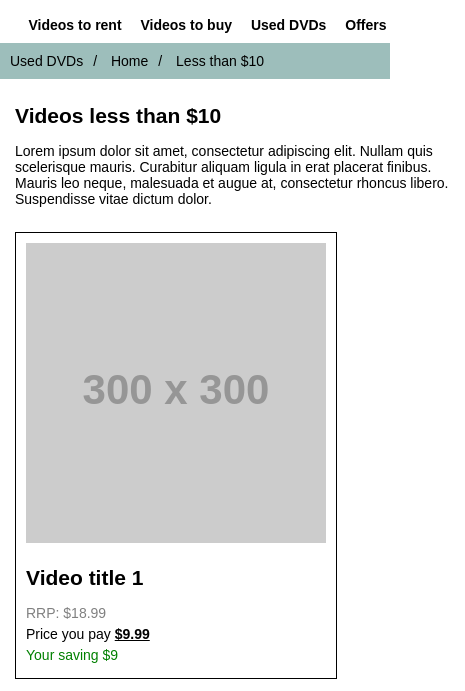
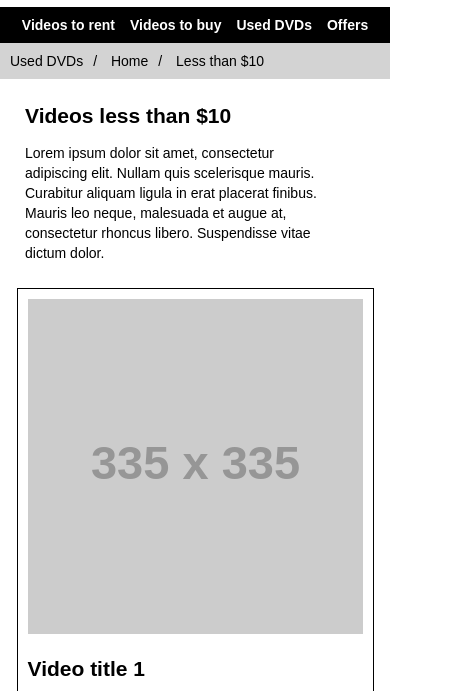
Before and after one commit to robert-arias/Lab-2, a website: page index.html in a window 390 px wide. Shown: the part 103-794 px from the top of the page, 465 px wide, since content can reach past the window. Drawn offline with Linux system fonts and the light colour scheme; placeholder pictures from the web are drawn by us.

Commit message:
mobile done

```diff
--- a/index.html
+++ b/index.html
@@ -34,7 +34,7 @@
         </article>
         <section class="section">
             <div class="productcontainer">
-                <img class="productcontainer__img" src="https://dummyimage.com/300x300/8cc1e9/102982&text=Product+Image+1" alt="Product 1">
+                <img class="productcontainer__img" src="https://dummyimage.com/335x335/8cc1e9/102982&text=Product+Image+1" alt="Product 1">
                 <h2 class="productcontainer__title">Video title 1</h3>
                 <span class="productcontainer__price">RRP: $18.99</span>
                 <p class="productcontainer__text">Price you pay <span class="productcontainer__offer">$9.99</span></p>
@@ -42,7 +42,7 @@
             </div>
 
             <div class="productcontainer">
-                <img class="productcontainer__img" src="https://dummyimage.com/300x300/8cc1e9/102982&text=Product+Image+2" alt="Product 2">
+                <img class="productcontainer__img" src="https://dummyimage.com/335x335/8cc1e9/102982&text=Product+Image+2" alt="Product 2">
                 <h2 class="productcontainer__title">Video title 2</h3>
                 <span class="productcontainer__price">RRP: $18.99</span>
                 <p class="productcontainer__text">Price you pay <span class="productcontainer__offer">$9.99</span></p>
@@ -50,7 +50,7 @@
             </div>
 
             <div class="productcontainer">
-                <img class="productcontainer__img" src="https://dummyimage.com/300x300/8cc1e9/102982&text=Product+Image+3" alt="Product 3">
+                <img class="productcontainer__img" src="https://dummyimage.com/335x335/8cc1e9/102982&text=Product+Image+3" alt="Product 3">
                 <h2 class="productcontainer__title">Video title 3</h3>
                 <span class="productcontainer__price">RRP: $18.99</span>
                 <p class="productcontainer__text">Price you pay <span class="productcontainer__offer">$9.99</span></p>
@@ -58,7 +58,7 @@
             </div>
 
             <div class="productcontainer">
-                <img class="productcontainer__img" src="https://dummyimage.com/300x300/8cc1e9/102982&text=Product+Image+4" alt="Product 4">
+                <img class="productcontainer__img" src="https://dummyimage.com/335x335/8cc1e9/102982&text=Product+Image+4" alt="Product 4">
                 <h2 class="productcontainer__title">Video title 4</h3>
                 <span class="productcontainer__price">RRP: $18.99</span>
                 <p class="productcontainer__text">Price you pay <span class="productcontainer__offer">$9.99</span></p>
--- a/scss/abstract/_variables.scss
+++ b/scss/abstract/_variables.scss
@@ -1,2 +1,2 @@
 $primary-font-color: #000;
-$secondary-nav-background-color: #9DBEBB;
+$secondary-nav-background-color: #D3D3D3;
--- a/scss/components/_article.scss
+++ b/scss/components/_article.scss
@@ -1,9 +1,17 @@
 .article {
     margin: 25px 15px;
+
+    @media screen and (max-width: 800px) {
+      margin-left: 25px;
+    }
     &__title {
         margin-bottom: 15px;
     }
     &__text {
-        width: 450px;
+        width: 35%;
+        line-height: 20px;
+        @media screen and (max-width: 800px) {
+          width: 90%;
+        }
     }
 }
--- a/scss/components/_section.scss
+++ b/scss/components/_section.scss
@@ -2,6 +2,11 @@
     display: flex;
     flex-wrap: wrap;
     margin: 25px 15px;
+
+    @media screen and (max-width: 800px) {
+      flex-direction: column;
+      align-items: center;
+    }
 }
 .productcontainer {
     flex: 0 0 auto;
@@ -11,6 +16,10 @@
 
     &:not(:last-child) {
         margin-right: 15px;
+
+        @media screen and (max-width: 800px) {
+          margin-right: 0;
+        }
     }
 
     &__title {
--- a/scss/layout/_navigation.scss
+++ b/scss/layout/_navigation.scss
@@ -4,9 +4,24 @@
         display: flex;
         flex: 1 1 auto;
         align-items: center;
+
+        @media screen and (max-width: 800px) {
+          background-color: black;
+          width: 100%;
+          margin-left: 0px;
+        }
     }
     &__list {
         list-style: none;
+        @media screen and (max-width: 800px) {
+          width: 100%;
+          display: flex;
+          justify-content: center;
+
+          .nav--subnav & {
+            display: block;
+          }
+        }
     }
     &__item {
         display: inline-block;
@@ -30,6 +45,12 @@
         .nav--subnav & {
             font-weight: normal;
         }
+        @media screen and (max-width: 800px) {
+          color: white;
+          .nav--subnav & {
+            color: $primary-font-color;
+          }
+        }
     }
     &--subnav {
         padding-left: 10px;
```
Also changed, not shown: css/styles.css, scss/base/_reset.scss (line endings or trailing spaces).
